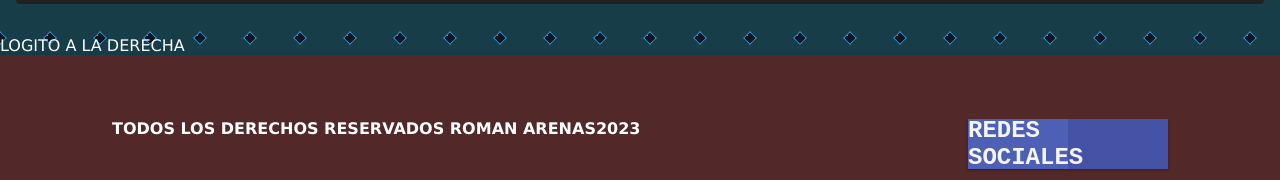
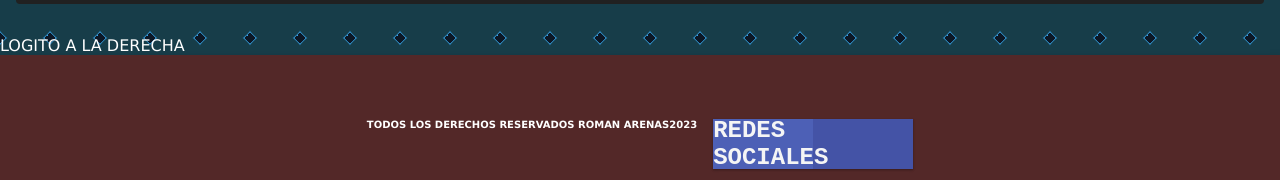
Before and after one commit to RomanArenas32/bookUs-frontend, a React (Vite) app: page / in a window 1280 px wide. Shown: the part 762-942 px from the top of the page. Built offline with nearby package versions, Linux system fonts and the light colour scheme.

Commit message:
margenes

```diff
--- a/src/components/components.css
+++ b/src/components/components.css
@@ -31,12 +31,15 @@ h1{
     text-transform: uppercase;
     display: flex;
     flex-direction: row;
-    justify-content: space-between;
+    justify-content: center;
     padding: 4rem 7rem;
     box-shadow: 5px 5px 10px rgba(0, 0, 0, 0.3);
-
+    gap: 1rem;
 }
 
+.footer p {
+  font-size: 10px;
+}
 
 /*Footer end*/
 
```
